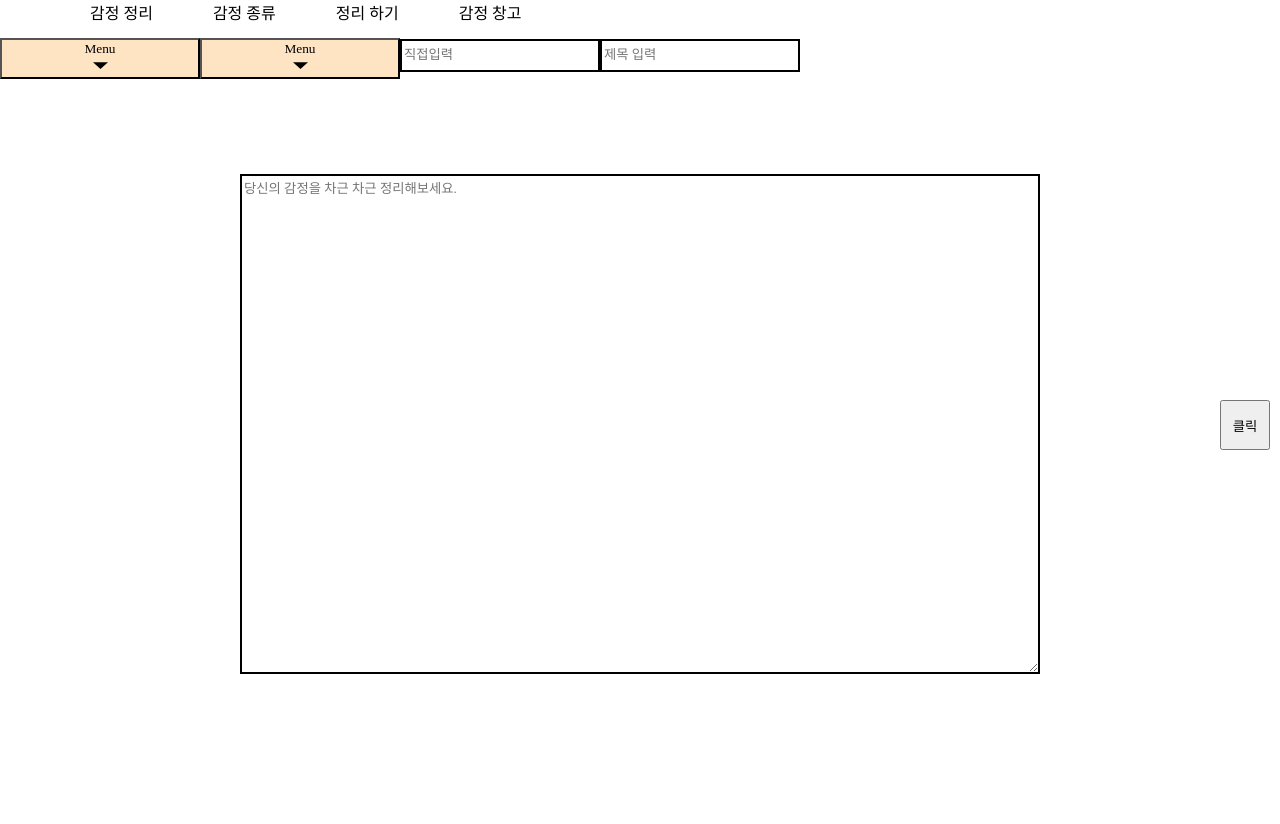
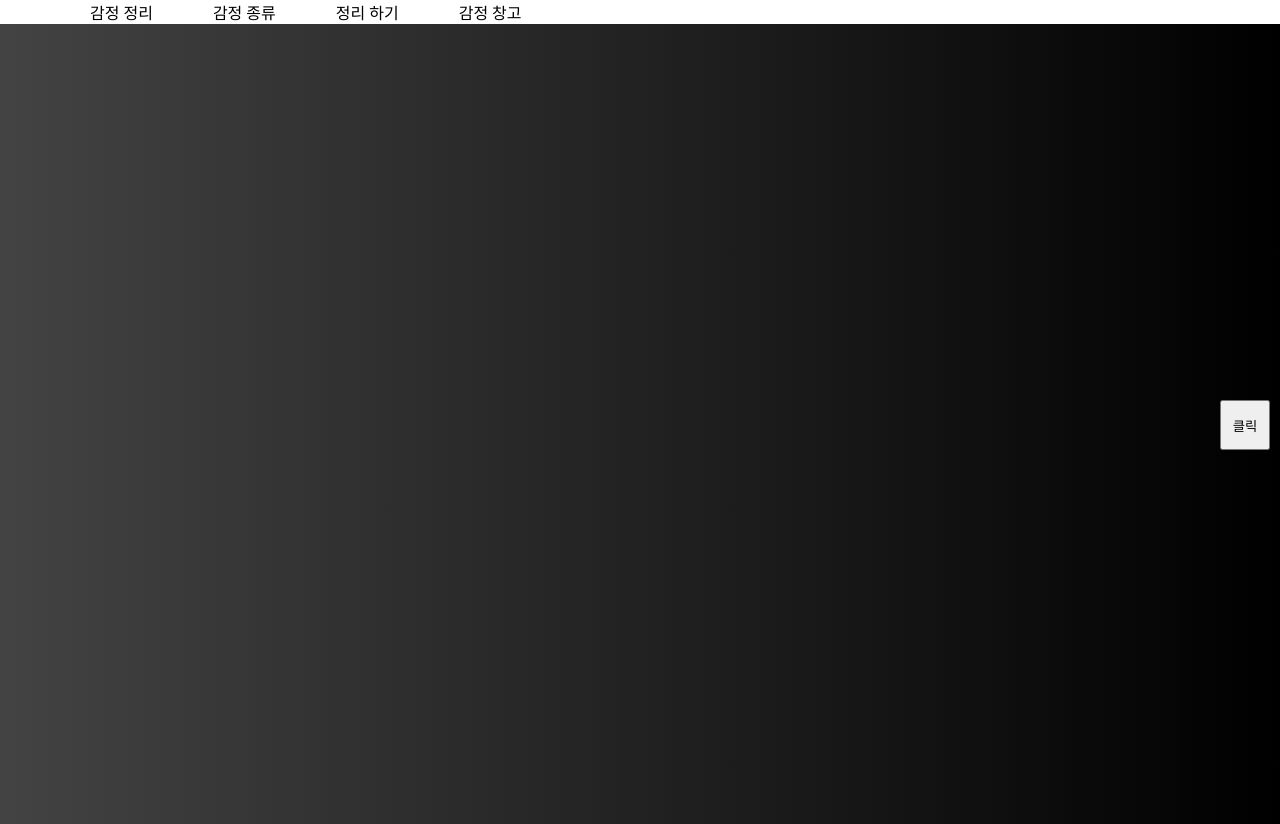
Before and after one commit to PraiseTheSunSola/emotion-project, a React (Create React App) app: page /Processing in a window 1280 px wide. Built offline with nearby package versions, Linux system fonts and the light colour scheme; a web font is replaced by a local one.

Commit message:
내용 추가

```diff
--- a/src/Project/Homepage.js
+++ b/src/Project/Homepage.js
@@ -3,8 +3,27 @@ import { AnimatePresence, motion } from "framer-motion";
 import { useState } from "react";
 import { Link } from "react-router-dom";
 
+const Page = styled.div`
+  width: 100vw;
+  height: 100vh;
+  display: flex;
+  justify-content: center;
+  align-items: center;
+`;
+
+const Testbutton = styled(motion.button)`
+  width: 700px;
+  height: 300px;
+  border: 5px solid red;
+  background-color: gray;
+`;
+
+const fadeInAnimation = {
+  visible: { opacity: 1 },
+  hidden: { opacity: 0 },
+};
+
 // ------------------------------------------- 버튼
-
 const NavButtonCircle = styled(motion.div)`
   position: relative;
   position: fixed;
@@ -64,11 +83,33 @@ const inout = {
 
 export function Homepage() {
   const [show, setShow] = useState(false);
+  const [isAnimated, setIsAnimated] = useState(false);
+
+  const handleClick = () => {
+    setIsAnimated(!isAnimated);
+  };
+
   function clickButton() {
     setShow((appear) => !appear);
   }
   return (
     <>
+      <Page>
+        <Testbutton
+          initial="visible"
+          animate={isAnimated ? "hidden" : "visible"}
+          variants={fadeInAnimation}
+          transition={{ duration: 1 }}
+          onClick={handleClick}
+        >
+          <h1>
+            현재 메인 홈페이지는 공사중이므로 양해바랍니다.
+            <br />
+            <br />
+            (클릭시 사라집니다.)
+          </h1>
+        </Testbutton>
+      </Page>
       <NavButtonCircle>
         <NavButton onClick={clickButton}>클릭</NavButton>
         <AnimatePresence>
@@ -113,8 +154,6 @@ export function Homepage() {
           ) : null}
         </AnimatePresence>
       </NavButtonCircle>
-
-      <h1>현재 메인 홈페이지는 공사중입니다.</h1>
     </>
   );
 }
--- a/src/Project/Processing.js
+++ b/src/Project/Processing.js
@@ -2,108 +2,24 @@ import styled from "styled-components";
 import { AnimatePresence, motion } from "framer-motion";
 import { useState } from "react";
 import { Link } from "react-router-dom";
-import { Anger, Sadness, apprehension, Hurt, shame } from "./MenuListDB";
 
 const Page = styled.div`
   width: 100vw;
   height: 100vh;
+  background: #000000; /* fallback for old browsers */
+  background: -webkit-linear-gradient(
+    to right,
+    #434343,
+    #000000
+  ); /* Chrome 10-25, Safari 5.1-6 */
+  background: linear-gradient(
+    to right,
+    #434343,
+    #000000
+  ); /* W3C, IE 10+/ Edge, Firefox 16+, Chrome 26+, Opera 12+, Safari 7+ */
 `;
 
-const MenuAndInput = styled.div`
-  width: 50%;
-  height: 50%;
-  display: flex;
-  justify-content: space-evenly;
-  align-items: center;
-`;
-
-//--------------------------------Menu1
-const Menu1 = styled(motion.nav)`
-  display: inline-block;
-`;
-
-const MenuButton1 = styled(motion.button)`
-  width: 200px;
-  background-color: bisque;
-`;
-
-const MenuBox1 = styled(motion.nav)``;
-
-const MenuUl1 = styled(motion.ul)`
-  width: 160px;
-  height: 300px;
-  background-color: wheat;
-`;
-const MenuList1 = styled(motion.li)`
-  :hover {
-    cursor: pointer;
-  }
-`;
-
-//--------------------------------Menu1
-
-//--------------------------------Menu2
-
-const Menu2 = styled(motion.nav)`
-  display: inline-block;
-`;
-
-const MenuButton2 = styled(motion.button)`
-  width: 200px;
-  background-color: bisque;
-`;
-
-const MenuBox2 = styled(motion.nav)``;
-
-const MenuUl2 = styled(motion.ul)`
-  width: 160px;
-  height: 300px;
-  background-color: wheat;
-`;
-const MenuList2 = styled(motion.li)``;
-
-//--------------------------------Menu2
-
-//--------------------------------Input
-
-const TitleInputBox = styled.div`
-  height: 371px;
-`;
-const TitleInput = styled.input`
-  width: 200px;
-  height: 33px;
-  border: 2px solid black;
-  display: inline-block;
-`;
-
-const EnterManuallyInputBox = styled.div`
-  height: 371px;
-`;
-const EnterManuallyInput = styled.input`
-  width: 200px;
-  height: 33px;
-  border: 2px solid black;
-  display: inline-block;
-`;
-
-const MainContentInputBox = styled.div`
-  height: 0%;
-  display: flex;
-  justify-content: space-evenly;
-  align-items: center;
-`;
-
-const MainContentInput = styled.textarea`
-  width: 800px;
-  height: 500px;
-  border: 2px solid black;
-  display: inline-block;
-`;
-
-//--------------------------------Input
-
 // ------------------------------------------- 버튼
-
 const NavButtonCircle = styled(motion.div)`
   position: relative;
   position: fixed;
@@ -111,7 +27,6 @@ const NavButtonCircle = styled(motion.div)`
   right: 10px;
   width: 50px;
   height: 250px;
-  /* background-color: red; */
 `;
 
 const NavButton = styled(motion.button)`
@@ -159,226 +74,16 @@ const inout = {
 
 // ------------------------------------------- 버튼
 
-const itemVariants = {
-  open: {
-    opacity: 1,
-    y: 0,
-    transition: { type: "spring", stiffness: 300, damping: 24 },
-  },
-  closed: { opacity: 0, y: 20, transition: { duration: 0.2 } },
-};
-
 export function Processing() {
   const [show, setShow] = useState(false);
-  const [isOpen1, setIsOpen1] = useState(false);
-  const [isOpen2, setIsOpen2] = useState(false);
-  const [enterManuallyInputValue, setEnterManuallyInputValue] = useState("");
-  const [titleinputValue, setTitleInputValue] = useState("");
-  const [mainContentInputValue, setMainContentInputValue] = useState("");
-  const [firstList, setFirstList] = useState(0);
-  const [selectedMenu1Text, setSelectedMenu1Text] = useState("");
-  const [selectedMenu2Text, setSelectedMenu2Text] = useState("");
-
-  const EnterManuallyInputChange = (event) => {
-    setEnterManuallyInputValue(event.target.value);
-  };
-  const TitleInputChange = (event) => {
-    setTitleInputValue(event.target.value);
-  };
-  const MainContentInputChange = (event) => {
-    setMainContentInputValue(event.target.value);
-  };
 
   function clickButton() {
     setShow((appear) => !appear);
   }
 
-  const TwoDimensionalArray = {
-    분노: Anger,
-    슬픔: Sadness,
-    불안: apprehension,
-    아픔: Hurt,
-    창피: shame,
-  };
-
-  function MenuListClick(menu) {
-    setFirstList(menu);
-    setSelectedMenu1Text(menu);
-  }
-
   return (
     <>
-      <Page>
-        <MenuAndInput>
-          <Menu1
-            initial={false}
-            animate={isOpen1 ? "open" : "closed"}
-            className="menu"
-          >
-            <MenuButton1
-              whileTap={{ scale: 0.97 }}
-              onClick={() => setIsOpen1(!isOpen1)}
-            >
-              {selectedMenu1Text || "Menu"}
-              <MenuBox1
-                variants={{
-                  open: { rotate: 180 },
-                  closed: { rotate: 0 },
-                }}
-                transition={{ duration: 0.2 }}
-                style={{ originY: 0.55 }}
-              >
-                <svg width="15" height="15" viewBox="0 0 20 20">
-                  <path d="M0 7 L 20 7 L 10 16" />
-                </svg>
-              </MenuBox1>
-            </MenuButton1>
-
-            <MenuUl1
-              variants={{
-                open: {
-                  clipPath: "inset(0% 0% 0% 0% round 10px)",
-                  transition: {
-                    type: "spring",
-                    bounce: 0,
-                    duration: 0.7,
-                    delayChildren: 0.3,
-                    staggerChildren: 0.05,
-                  },
-                },
-                closed: {
-                  clipPath: "inset(10% 50% 90% 50% round 10px)",
-                  transition: {
-                    type: "spring",
-                    bounce: 0,
-                    duration: 0.3,
-                  },
-                },
-              }}
-              style={{ pointerEvents: isOpen1 ? "auto" : "none" }}
-            >
-              <MenuList1
-                variants={itemVariants}
-                onClick={() => MenuListClick("분노")}
-              >
-                {" "}
-                분노{" "}
-              </MenuList1>
-              <MenuList1
-                variants={itemVariants}
-                onClick={() => MenuListClick("슬픔")}
-              >
-                {" "}
-                슬픔{" "}
-              </MenuList1>
-              <MenuList1
-                variants={itemVariants}
-                onClick={() => MenuListClick("불안")}
-              >
-                {" "}
-                불안{" "}
-              </MenuList1>
-              <MenuList1
-                variants={itemVariants}
-                onClick={() => MenuListClick("아픔")}
-              >
-                {" "}
-                아픔{" "}
-              </MenuList1>
-              <MenuList1
-                variants={itemVariants}
-                onClick={() => MenuListClick("창피")}
-              >
-                {" "}
-                창피{" "}
-              </MenuList1>
-            </MenuUl1>
-          </Menu1>
-
-          <Menu2
-            initial={false}
-            animate={isOpen2 ? "open" : "closed"}
-            className="menu"
-          >
-            <MenuButton2
-              whileTap={{ scale: 0.97 }}
-              onClick={() => setIsOpen2(!isOpen2)}
-            >
-              {selectedMenu2Text || "Menu"}
-              <MenuBox2
-                variants={{
-                  open: { rotate: 180 },
-                  closed: { rotate: 0 },
-                }}
-                transition={{ duration: 0.2 }}
-                style={{ originY: 0.55 }}
-              >
-                <svg width="15" height="15" viewBox="0 0 20 20">
-                  <path d="M0 7 L 20 7 L 10 16" />
-                </svg>
-              </MenuBox2>
-            </MenuButton2>
-
-            <MenuUl2
-              variants={{
-                open: {
-                  clipPath: "inset(0% 0% 0% 0% round 10px)",
-                  transition: {
-                    type: "spring",
-                    bounce: 0,
-                    duration: 0.7,
-                    delayChildren: 0.3,
-                    staggerChildren: 0.05,
-                  },
-                },
-                closed: {
-                  clipPath: "inset(10% 50% 90% 50% round 10px)",
-                  transition: {
-                    type: "spring",
-                    bounce: 0,
-                    duration: 0.3,
-                  },
-                },
-              }}
-              style={{ pointerEvents: isOpen2 ? "auto" : "none" }}
-            >
-              {firstList &&
-                TwoDimensionalArray[firstList].map((menu) => (
-                  <MenuList2 key={menu.id} variants={itemVariants}>
-                    {menu.title}
-                  </MenuList2>
-                ))}
-            </MenuUl2>
-          </Menu2>
-
-          <EnterManuallyInputBox>
-            <EnterManuallyInput
-              type="text"
-              placeholder="직접입력"
-              value={enterManuallyInputValue}
-              onChange={EnterManuallyInputChange}
-            />
-          </EnterManuallyInputBox>
-
-          <TitleInputBox>
-            <TitleInput
-              type="text"
-              placeholder="제목 입력"
-              value={titleinputValue}
-              onChange={TitleInputChange}
-            />
-          </TitleInputBox>
-        </MenuAndInput>
-
-        <MainContentInputBox>
-          <MainContentInput
-            type="text"
-            placeholder="당신의 감정을 차근 차근 정리해보세요."
-            value={mainContentInputValue}
-            onChange={MainContentInputChange}
-          />
-        </MainContentInputBox>
-      </Page>
+      <Page></Page>
       {/* ---------------------------------------------------------------------------- */}
       <NavButtonCircle>
         <NavButton onClick={clickButton}>클릭</NavButton>
```
